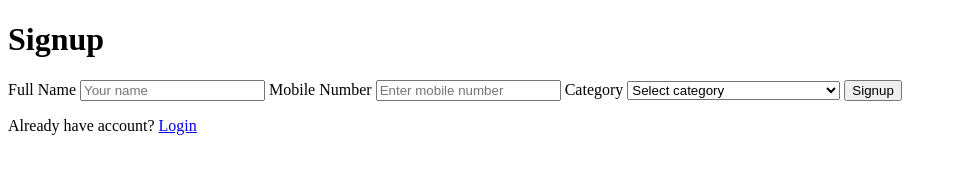
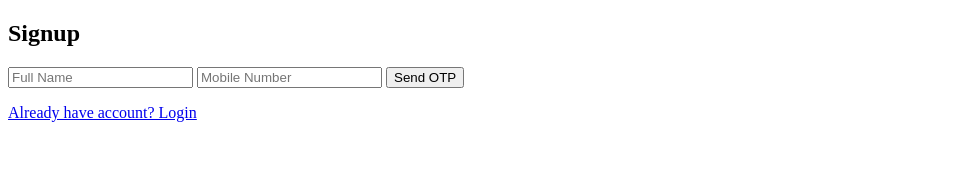
Before and after one commit to oncallbooking/evs, a plain HTML site: page client/signup.html in a window 1280 px wide. Shown: the whole page, without its empty margins (0-957 px from the left). Drawn offline with Linux system fonts and the light colour scheme.

Commit message:
Update signup.html

```diff
--- a/client/signup.html
+++ b/client/signup.html
@@ -3,37 +3,36 @@
 <head>
 <meta charset="UTF-8">
 <meta name="viewport" content="width=device-width, initial-scale=1.0">
-<title>LabourConnect Signup</title>
+<title>Signup — LabourConnect</title>
 <link rel="stylesheet" href="styles.css">
 </head>
 <body>
-<div class="page">
-  <h1>Signup</h1>
-  <form id="signupForm">
-    <label for="name">Full Name</label>
-    <input type="text" id="name" placeholder="Your name" required>
-    <label for="phone">Mobile Number</label>
-    <input type="tel" id="phone" placeholder="Enter mobile number" required>
-    <label for="category">Category</label>
-    <select id="category" required>
-      <option value="">Select category</option>
-      <option>Construction & Civil Work</option>
-      <option>Industrial & Factory Labour</option>
-      <option>Agricultural Labour</option>
-      <option>Household & Domestic Work</option>
-      <option>Transportation & Loading Work</option>
-      <option>Event & Hospitality Labour</option>
-      <option>Retail & Commercial Labour</option>
-      <option>Municipal & Public Utility Labour</option>
-      <option>Specialized Technical Labour</option>
-      <option>Maintenance & Repair Labour</option>
-      <option>Mining & Quarry Labour</option>
-      <option>Port & Dock Labour</option>
-    </select>
-    <button type="submit" class="btn-primary">Signup</button>
-  </form>
-  <p>Already have account? <a href="login.html">Login</a></p>
-</div>
-<script src="app.js"></script>
+<main class="auth-page">
+  <h2>Signup</h2>
+  <input type="text" id="signupName" placeholder="Full Name">
+  <input type="text" id="signupPhone" placeholder="Mobile Number">
+  <button id="sendSignupOTP">Send OTP</button>
+  <div id="otpSection" style="display:none;">
+    <input type="text" id="otpInput" placeholder="Enter OTP">
+    <button id="verifySignupOTP">Verify OTP</button>
+  </div>
+  <p><a href="login.html">Already have account? Login</a></p>
+</main>
+<script>
+document.getElementById('sendSignupOTP').addEventListener('click', async ()=>{
+  const phone = document.getElementById('signupPhone').value;
+  const name = document.getElementById('signupName').value;
+  if(!phone || !name) return alert('Enter all fields');
+  const res = await fetch('/api/auth/signup',{method:'POST',headers:{'Content-Type':'application/json'},body:JSON.stringify({phone,name})});
+  if(res.ok){ document.getElementById('otpSection').style.display='block'; }
+});
+document.getElementById('verifySignupOTP').addEventListener('click', async ()=>{
+  const phone = document.getElementById('signupPhone').value;
+  const otp = document.getElementById('otpInput').value;
+  const res = await fetch('/api/auth/verify-signup',{method:'POST',headers:{'Content-Type':'application/json'},body:JSON.stringify({phone,otp})});
+  const data = await res.json();
+  if(data.success){ alert('Account created'); window.location='dashboard.html'; } else { alert('OTP invalid'); }
+});
+</script>
 </body>
 </html>
```
